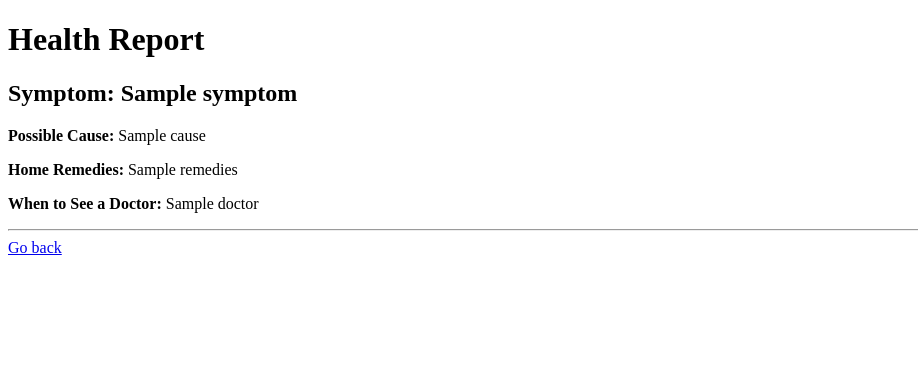
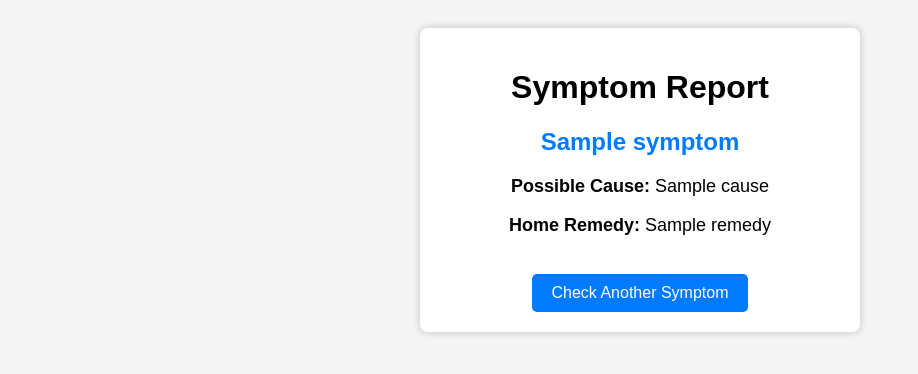
Before and after one commit to unknown-mario/flask-app, a Flask app: template templates/result.html in a window 1280 px wide. Shown: the top 374 px of the page, without its empty margins (0-918 px from the left). Run offline with Flask 3, Linux system fonts and the light colour scheme; the template is opened without the code that fills it: most values are stand-ins (such as "Sample title", 1, 10 or a date in 2020).

Commit message:
Update result.html

```diff
--- a/templates/result.html
+++ b/templates/result.html
@@ -3,21 +3,43 @@
 <head>
     <meta charset="UTF-8">
     <meta name="viewport" content="width=device-width, initial-scale=1.0">
-    <title>Diagnosis Report</title>
+    <title>Symptom Report</title>
+    <style>
+        body {
+            font-family: Arial, sans-serif;
+            text-align: center;
+            background-color: #f4f4f4;
+            padding: 20px;
+        }
+        .container {
+            max-width: 400px;
+            margin: auto;
+            padding: 20px;
+            background: white;
+            border-radius: 8px;
+            box-shadow: 0px 0px 10px rgba(0,0,0,0.2);
+        }
+        h2 { color: #007bff; }
+        p { font-size: 18px; }
+        a {
+            display: inline-block;
+            margin-top: 20px;
+            text-decoration: none;
+            background: #007bff;
+            color: white;
+            padding: 10px 20px;
+            border-radius: 5px;
+        }
+        a:hover { background: #0056b3; }
+    </style>
 </head>
 <body>
-    <h1>Health Report</h1>
-
-    {% for symptom, details in report.items() %}
-    <div>
-        <h2>Symptom: {{ symptom.capitalize() }}</h2>
-        <p><strong>Possible Cause:</strong> {{ details['cause'] }}</p>
-        <p><strong>Home Remedies:</strong> {{ details['remedies'] }}</p>
-        <p><strong>When to See a Doctor:</strong> {{ details['doctor'] }}</p>
-        <hr>
+    <div class="container">
+        <h1>Symptom Report</h1>
+        <h2>{{ symptom.capitalize() }}</h2>
+        <p><strong>Possible Cause:</strong> {{ cause }}</p>
+        <p><strong>Home Remedy:</strong> {{ remedy }}</p>
+        <a href="/">Check Another Symptom</a>
     </div>
-    {% endfor %}
-
-    <a href="/">Go back</a>
 </body>
 </html>
```
